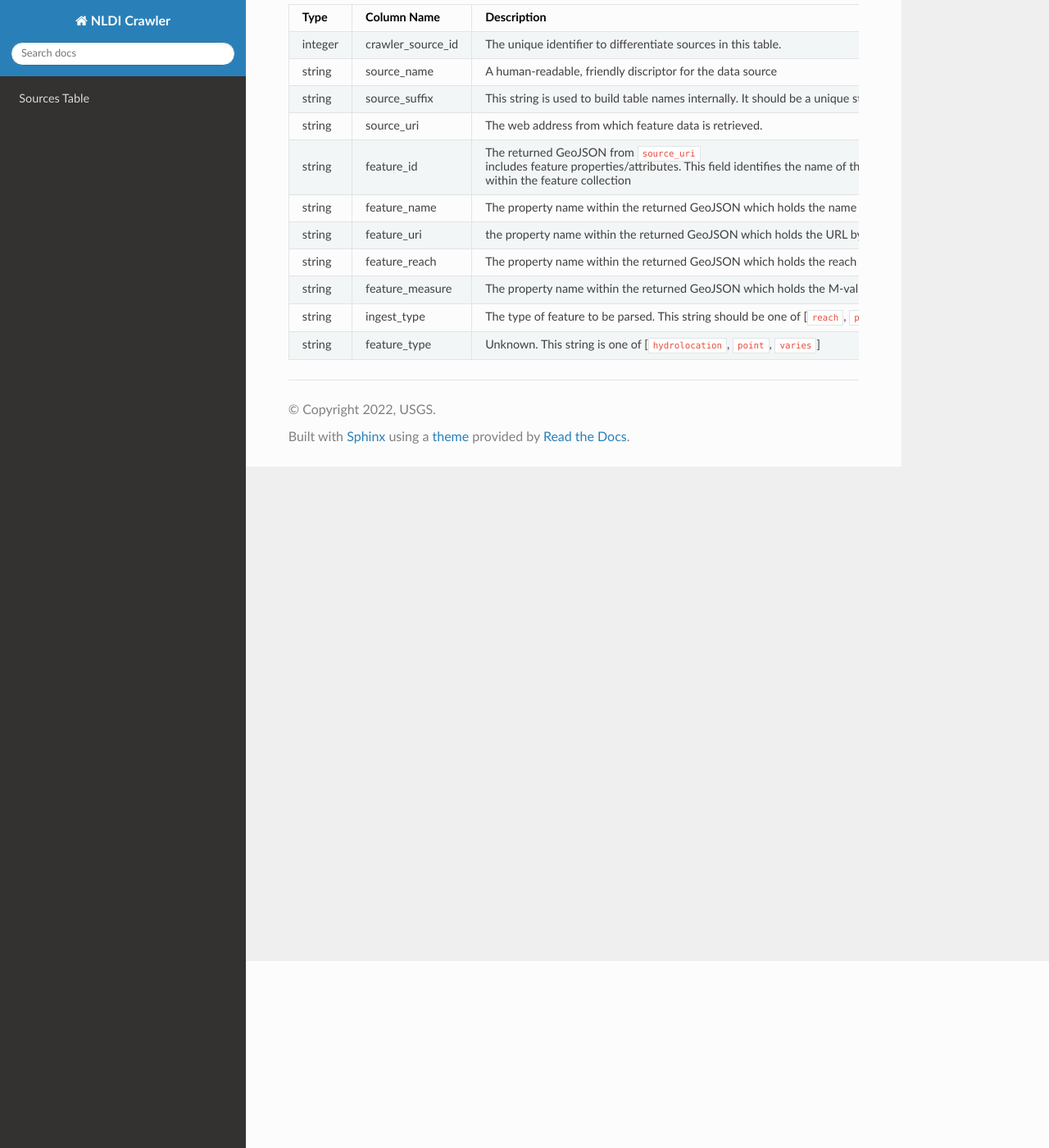
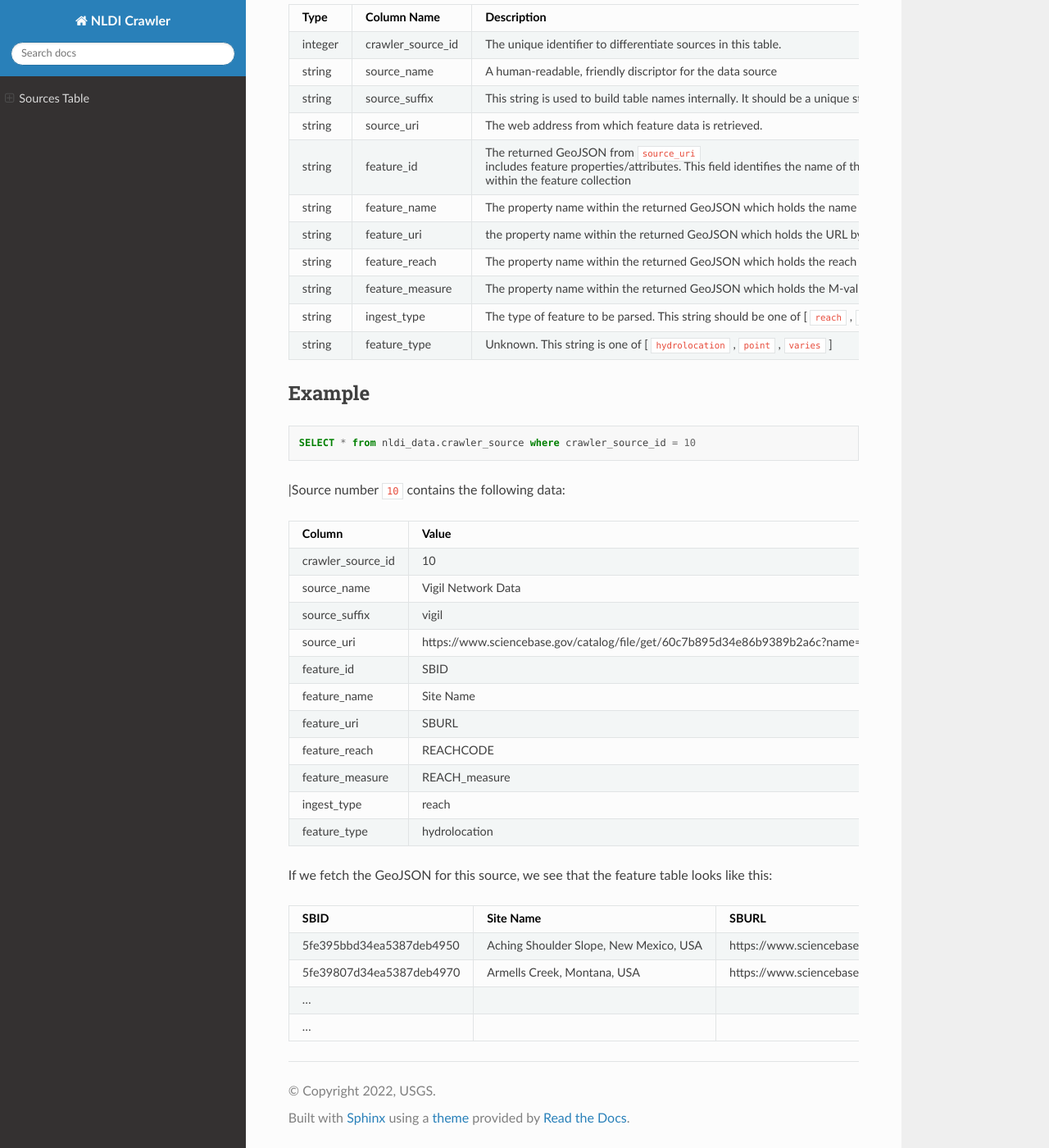
Before and after one commit to internetofwater/nldi-crawler, a Sphinx documentation site: the page built from docs/source_table.md, in a window 1280 px wide and 1400 px high, scrolled down 228 px. Shown: the whole window at 82% size. Built offline with Sphinx 7.4.7 and the Read the Docs theme 2.0.0, drawn with Linux system fonts in a browser that asks for light colours; pages that are not in the unit, such as notebooks, are missing from menus.

Commit message:
source table example

````diff
--- a/docs/source_table.md
+++ b/docs/source_table.md
@@ -13,5 +13,36 @@
 | string  | feature_uri  | the property name within the returned GeoJSON which holds the URL by which a feature can be accessed directly. |
 | string  | feature_reach | The property name within the returned GeoJSON which holds the reach identifier |
 | string  | feature_measure | The property name within the returned GeoJSON which holds the M-value along the `feature_reach` where this feature can be found |
-| string  | ingest_type | The type of feature to be parsed.  This string should be one of [`reach`, `point`] |
-| string  | feature_type | Unknown.  This string is one of [`hydrolocation`, `point`, `varies`]
+| string  | ingest_type | The type of feature to be parsed.  This string should be one of [ `reach` , `point` ] |
+| string  | feature_type | Unknown.  This string is one of [ `hydrolocation` , `point` , `varies` ]
+
+
+## Example
+
+```sql
+SELECT * from nldi_data.crawler_source where crawler_source_id = 10
+```
+|Source number `10` contains the following data:
+
+|Column | Value |
+|-------|-------|
+|crawler_source_id | 10
+|source_name       | Vigil Network Data
+|source_suffix |  vigil
+|source_uri |     https://www.sciencebase.gov/catalog/file/get/60c7b895d34e86b9389b2a6c?name=vigil.geojson
+|feature_id |    SBID
+|feature_name  | Site Name
+|feature_uri |    SBURL
+|feature_reach |  REACHCODE
+|feature_measure | REACH_measure
+|ingest_type |   reach
+|feature_type |    hydrolocation
+
+If we fetch the GeoJSON for this source, we see that the feature table looks like this:
+
+| SBID | Site Name | SBURL | REACHCODE | REACH_measure | Location | geometry | ... |
+|------|-----------|-------|-----------|---------------|----------|----------| ----|
+|5fe395bbd34ea5387deb4950 | Aching Shoulder Slope, New Mexico, USA | https://www.sciencebase.gov/catalog/item/5fe395bbd34ea5387deb4950 | null | null | Mitten Rock, New Mexico USA | Point() | ... |
+5fe39807d34ea5387deb4970 | Armells Creek, Montana, USA | https://www.sciencebase.gov/catalog/item/5fe39807d34ea5387deb4970 | 10100001000709 | 90.193048735368549 | Yellowstone River Basin, Southeastern Montana, USA | Point() | ... |
+|...|
+|...|
````
